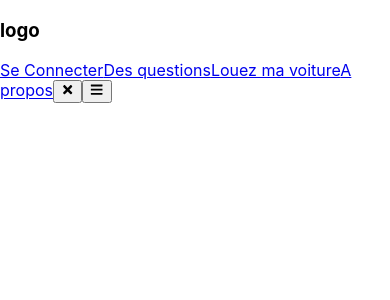
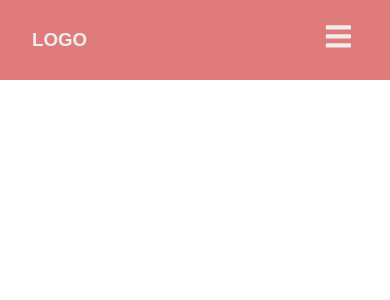
Before and after one commit to ajelenga/p-AKB-front, a React (Create React App) app in the folder akb-app/: page / in a window 390 px wide. Shown: the top 300 px of the page. Built offline with nearby package versions, Linux system fonts and the light colour scheme; a web font is replaced by a local one.

Commit message:
navbar finsih

```diff
--- a/akb-app/src/Component/Menu/Navbar.jsx
+++ b/akb-app/src/Component/Menu/Navbar.jsx
@@ -1,29 +1,33 @@
-import {useRef} from "react";
-import  {FaBars, FaTimes } from "react-icons/fa";
+import { useRef } from "react";
+import { FaBars, FaTimes } from "react-icons/fa";
+import "../../Styles/navbar.css"
 
 function Navbar() {
     const navRef = useRef();
+
     const showNavbar = () => {
         navRef.current.classList.toggle("responsive_nav");
-    }
-    return(
+    };
+
+    return (
         <header>
-            <h3>logo</h3>
+            <h3>LOGO</h3>
             <nav ref={navRef}>
                 <a href="/#">Se Connecter</a>
                 <a href="/#">Des questions</a>
                 <a href="/#">Louez ma voiture</a>
                 <a href="/#">A propos</a>
-                <button className="nav-btn nav-close-btn" onClick={showNavbar}>
-                    <FaTimes/>
-                </button>
-                <button className="nav-btn nav-close-btn" onClick={showNavbar}>
-                    <FaBars/>
+                <button
+                    className="nav-btn nav-close-btn"
+                    onClick={showNavbar}>
+                    <FaTimes />
                 </button>
             </nav>
+            <button className="nav-btn" onClick={showNavbar}>
+                <FaBars />
+            </button>
         </header>
     );
-
 }
 
 export default Navbar;
--- a/akb-app/src/Styles/main.css
+++ b/akb-app/src/Styles/main.css
@@ -8,8 +8,8 @@
 }
 
 :root{
-    --mainColor: #ff5757;
-    --mainColorLight: #ef6868;
-    --secondaryColor: #ec8484;
+    --mainColor: #e07b7b;
+    --mainColorLight: #ea1919;
+    --secondaryColor: #918b8b;
     --textColor: #eee
 }
--- a/akb-app/src/Styles/navbar.css
+++ b/akb-app/src/Styles/navbar.css
@@ -10,6 +10,77 @@
     color: var(--textColor);
 }
 
-nav a{
-    margin: 0 2rem;
+header {
+    display: flex;
+    align-items: center;
+    justify-content: space-between;
+    height: 80px;
+    padding: 0 2rem;
+    background-color: var(--mainColor);
+    color: var(--textColor);
 }
+
+nav a {
+    margin: 0 1rem;
+    color: var(--textColor);
+    text-decoration: none;
+}
+
+nav a:hover {
+    color: var(--secondaryColor);
+}
+
+header .nav-btn {
+    padding: 5px;
+    cursor: pointer;
+    background: transparent;
+    border: none;
+    outline: none;
+    color: var(--textColor);
+    visibility: hidden;
+    opacity: 0;
+    font-size: 1.8rem;
+}
+
+header div,
+nav {
+    display: flex;
+    align-items: center;
+}
+
+@media only screen and (max-width: 1024px) {
+    header .nav-btn {
+        visibility: visible;
+        opacity: 1;
+    }
+
+    header nav {
+        position: fixed;
+        top: 0;
+        left: 0;
+        height: 100%;
+        width: 100%;
+        display: flex;
+        flex-direction: column;
+        align-items: center;
+        justify-content: center;
+        gap: 1.5rem;
+        background-color: var(--mainColor);
+        transition: 1s;
+        transform: translateY(-100vh);
+    }
+
+    header .responsive_nav {
+        transform: none;
+    }
+
+    nav .nav-close-btn {
+        position: absolute;
+        top: 2rem;
+        right: 2rem;
+    }
+
+    nav a {
+        font-size: 1.5rem;
+    }
+}
```
